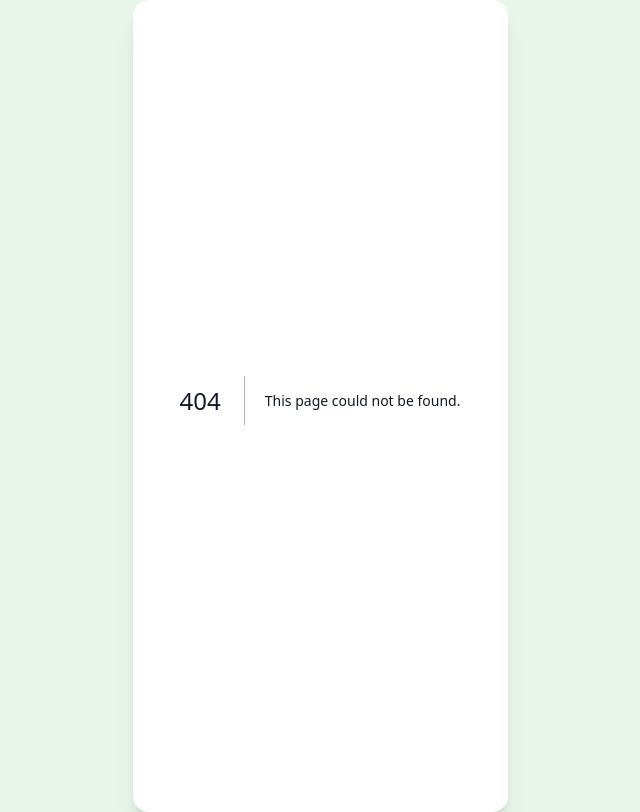
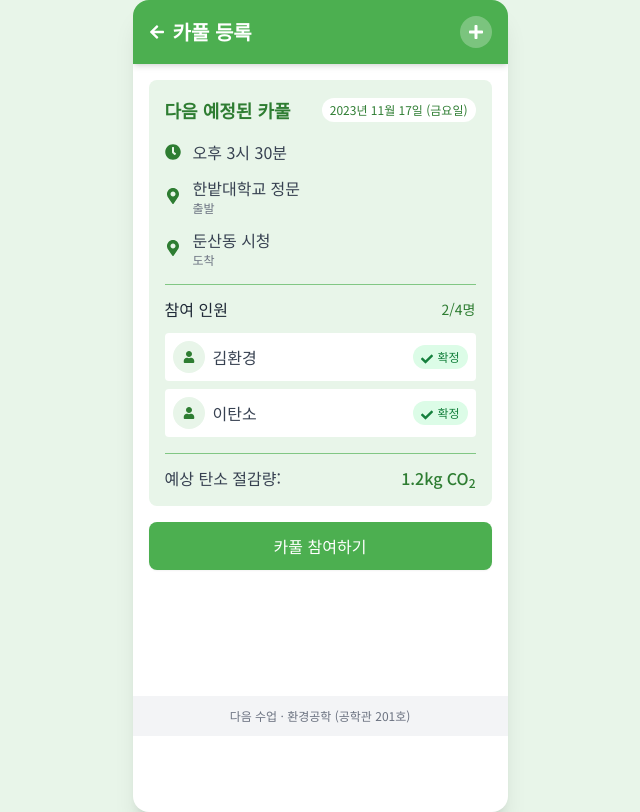
Before and after one commit to YUJAEYUN/HBNU-CARBON-NEUTRAL-TEAM, a Next.js app: page /carpool in a window 1280 px wide. Before the commit this address had no page. Shown: the whole page, without its empty margins (320-960 px from the left). Built offline with nearby package versions, Linux system fonts and the light colour scheme.

Commit message:
feat: 카풀 페이지 퍼블리싱

```diff
--- /dev/null
+++ b/src/app/carpool/page.tsx
@@ -0,0 +1,129 @@
+"use client";
+import { useState, useEffect } from "react";
+import { useRouter } from "next/navigation";
+import { FaPlus, FaArrowLeft, FaMapMarkerAlt, FaClock, FaUser, FaCheck } from "react-icons/fa";
+
+export default function CarpoolPage() {
+  const router = useRouter();
+
+  // 카풀 데이터 (실제로는 API나 DB에서 가져올 수 있음)
+  const carpoolData = {
+    date: "2023년 11월 17일 (금요일)",
+    time: "오후 3시 30분",
+    departure: "한밭대학교 정문",
+    destination: "둔산동 시청",
+    participants: [
+      { id: 1, name: "김환경", status: "확정" },
+      { id: 2, name: "이탄소", status: "확정" },
+      { id: 3, name: "박중립", status: "대기중" }
+    ],
+    maxParticipants: 4,
+    co2Reduction: 1.2
+  };
+
+  return (
+    <div className="flex-1 flex flex-col h-full pb-[76px]">
+      {/* 상단 헤더 */}
+      <div className="w-full bg-primary py-4 px-4 flex justify-between items-center shadow-md">
+        <div className="flex items-center">
+          <button
+            className="text-white mr-2"
+            onClick={() => router.push("/")}
+          >
+            <FaArrowLeft />
+          </button>
+          <h1 className="text-xl font-bold text-white">카풀 등록</h1>
+        </div>
+        <button className="bg-primary-light bg-opacity-30 text-white p-2 rounded-full">
+          <FaPlus />
+        </button>
+      </div>
+
+      {/* 카풀 정보 카드 */}
+      <div className="p-4">
+        <div className="bg-primary-light rounded-lg p-4 mb-4">
+          <div className="flex items-center justify-between mb-2">
+            <h2 className="text-lg font-bold text-primary-dark">다음 예정된 카풀</h2>
+            <span className="text-xs bg-white text-primary-dark px-2 py-1 rounded-full">
+              2023년 11월 17일 (금요일)
+            </span>
+          </div>
+
+          <div className="space-y-3 mt-4">
+            <div className="flex items-center">
+              <FaClock className="text-primary-dark mr-3" />
+              <span className="text-gray-700">오후 3시 30분</span>
+            </div>
+            <div className="flex items-center">
+              <FaMapMarkerAlt className="text-primary-dark mr-3" />
+              <div>
+                <p className="text-gray-700">한밭대학교 정문</p>
+                <p className="text-xs text-gray-500">출발</p>
+              </div>
+            </div>
+            <div className="flex items-center">
+              <FaMapMarkerAlt className="text-primary-dark mr-3" />
+              <div>
+                <p className="text-gray-700">둔산동 시청</p>
+                <p className="text-xs text-gray-500">도착</p>
+              </div>
+            </div>
+          </div>
+
+          <div className="mt-4 pt-3 border-t border-primary-medium">
+            <div className="flex justify-between items-center mb-2">
+              <h3 className="font-medium text-gray-800">참여 인원</h3>
+              <span className="text-sm text-primary-dark">
+                2/4명
+              </span>
+            </div>
+
+            <div className="space-y-2 mt-3">
+              <div className="flex items-center justify-between bg-white p-2 rounded">
+                <div className="flex items-center">
+                  <div className="w-8 h-8 bg-primary-light rounded-full flex items-center justify-center mr-2">
+                    <FaUser className="text-primary-dark text-xs" />
+                  </div>
+                  <span className="text-gray-700">김환경</span>
+                </div>
+                <span className="text-xs px-2 py-1 rounded-full bg-green-100 text-green-700">
+                  <FaCheck className="inline mr-1" />확정
+                </span>
+              </div>
+              <div className="flex items-center justify-between bg-white p-2 rounded">
+                <div className="flex items-center">
+                  <div className="w-8 h-8 bg-primary-light rounded-full flex items-center justify-center mr-2">
+                    <FaUser className="text-primary-dark text-xs" />
+                  </div>
+                  <span className="text-gray-700">이탄소</span>
+                </div>
+                <span className="text-xs px-2 py-1 rounded-full bg-green-100 text-green-700">
+                  <FaCheck className="inline mr-1" />확정
+                </span>
+              </div>
+            </div>
+          </div>
+
+          <div className="mt-4 pt-3 border-t border-primary-medium">
+            <div className="flex justify-between items-center">
+              <span className="text-gray-700">예상 탄소 절감량:</span>
+              <span className="text-primary-dark font-medium">1.2kg CO<sub>2</sub></span>
+            </div>
+          </div>
+        </div>
+
+        {/* 카풀 등록하기 버튼 */}
+        <button className="w-full bg-primary text-white py-3 rounded-lg font-medium shadow-sm">
+          카풀 참여하기
+        </button>
+      </div>
+
+      {/* 하단 정보 */}
+      <div className="mt-auto">
+        <div className="bg-gray-100 p-3 text-center text-xs text-gray-500">
+          다음 수업 · 환경공학 (공학관 201호)
+        </div>
+      </div>
+    </div>
+  );
+}
--- a/src/app/page.tsx
+++ b/src/app/page.tsx
@@ -85,7 +85,7 @@ function LoggedInHome({ user, router, shake, setShake }: { user: any; router: an
               { icon: "📊", label: "온도계", path: "/" },
               { icon: "🚶", label: "걸음수", path: "/" },
               { icon: "🌱", label: "캐릭터", path: "/character" },
-              { icon: "🚗", label: "카풀", path: "/" },
+              { icon: "🚗", label: "카풀", path: "/carpool" },
               { icon: "📝", label: "게시판", path: "/community" }
             ].map((item, index) => (
               <button
```
